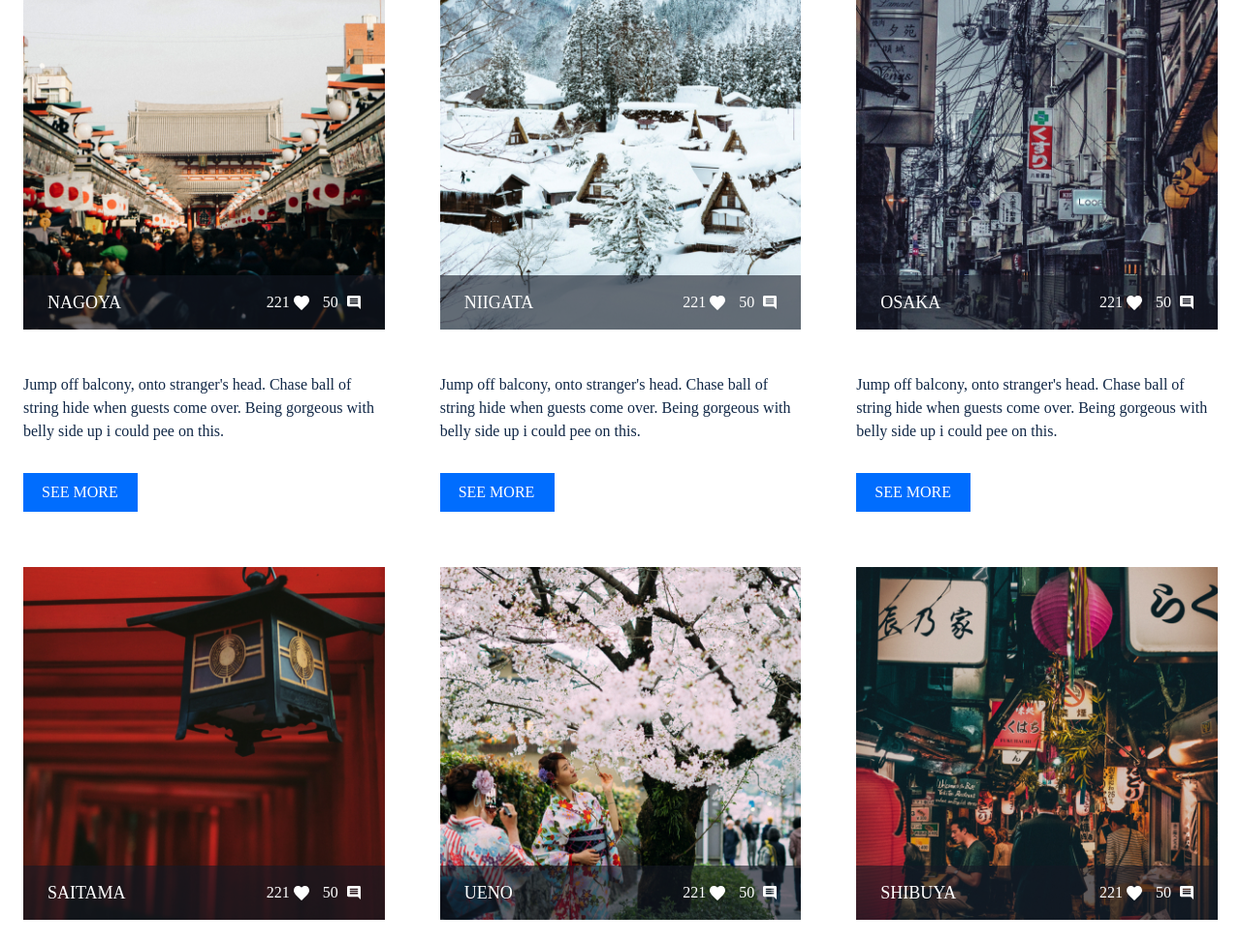
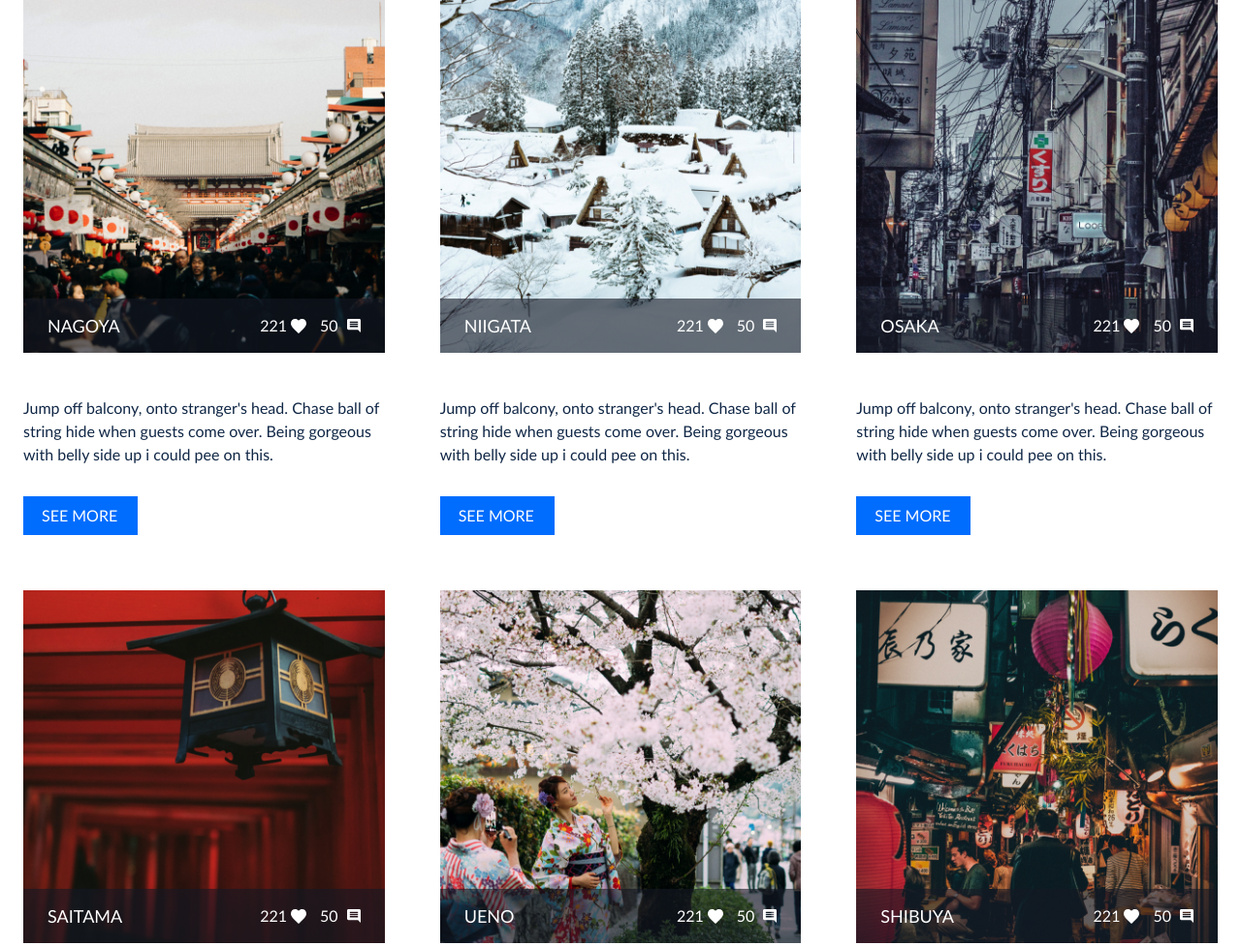
Before and after one commit to Rozhkow/bench__1layout, a plain HTML site: page index.html in a window 1280 px wide. Shown: the part 3346-4322 px from the top of the page at 97% size. Drawn offline with Linux system fonts and the light colour scheme.

Commit message:
feat: font-family

```diff
--- a/css/style.css
+++ b/css/style.css
@@ -38,7 +38,7 @@ html {
 }
 
 body {
-  font-family: "Lato";
+  font-family: "Lato" !important;
   font-style: normal;
   font-size: 16px;
   line-height: 1.2;
```
